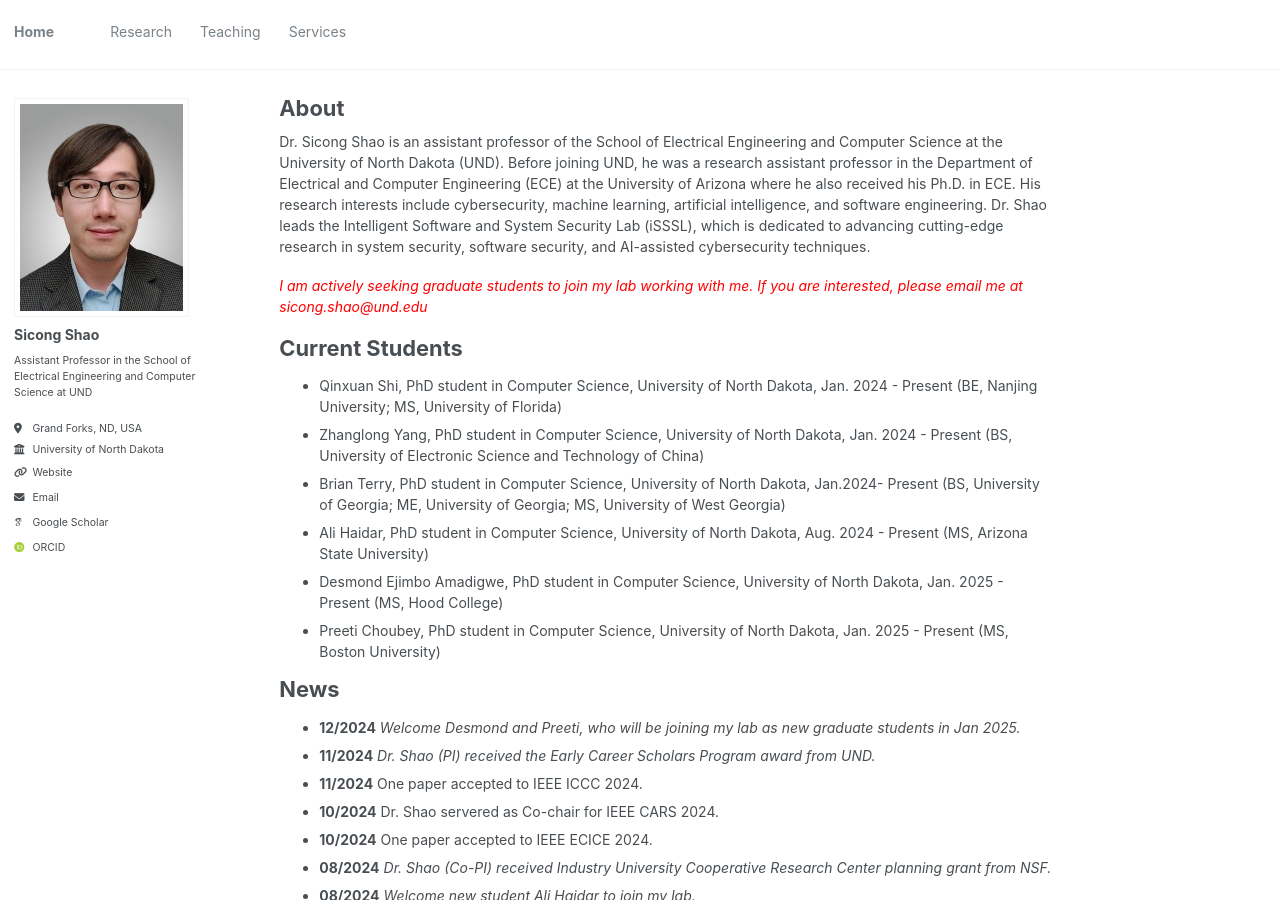
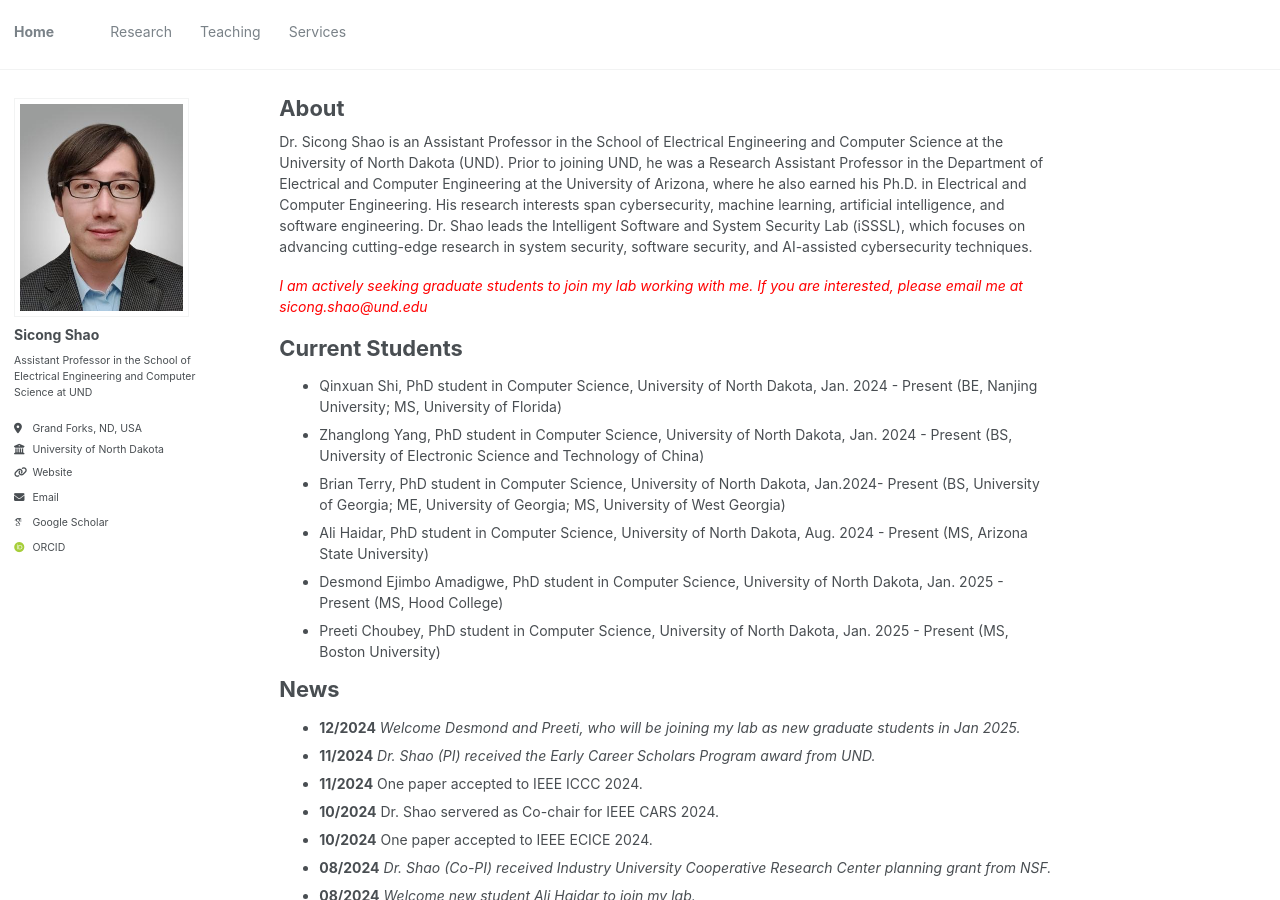
Before and after one commit to sicongshao/sicongshao.github.io, a Jekyll site: the page built from _pages/about.md, in a window 1280 px wide and 900 px high. Built offline with Jekyll 4.4.1, drawn with Linux system fonts in a browser that asks for light colours; some web fonts are replaced.

Commit message:
first commit

```diff
--- a/_pages/about.md
+++ b/_pages/about.md
@@ -7,7 +7,9 @@ redirect_from:
   - /about.html
 ---
 
-Dr. Sicong Shao is an assistant professor of the School of Electrical Engineering and Computer Science at the University of North Dakota (UND). Before joining UND, he was a research assistant professor in the Department of Electrical and Computer Engineering (ECE) at the University of Arizona where he also received his Ph.D. in ECE.  His research interests include cybersecurity, machine learning, artificial intelligence, and software engineering. Dr. Shao leads the Intelligent Software and System Security Lab (iSSSL), which is dedicated to advancing cutting-edge research in system security, software security, and AI-assisted cybersecurity techniques.
+<!-- Dr. Sicong Shao is an assistant professor of the School of Electrical Engineering and Computer Science at the University of North Dakota (UND). Before joining UND, he was a research assistant professor in the Department of Electrical and Computer Engineering (ECE) at the University of Arizona where he also received his Ph.D. in ECE.  His research interests include cybersecurity, machine learning, artificial intelligence, and software engineering. Dr. Shao leads the Intelligent Software and System Security Lab (iSSSL), which is dedicated to advancing cutting-edge research in system security, software security, and AI-assisted cybersecurity techniques. -->
+
+Dr. Sicong Shao is an Assistant Professor in the School of Electrical Engineering and Computer Science at the University of North Dakota (UND). Prior to joining UND, he was a Research Assistant Professor in the Department of Electrical and Computer Engineering at the University of Arizona, where he also earned his Ph.D. in Electrical and Computer Engineering. His research interests span cybersecurity, machine learning, artificial intelligence, and software engineering. Dr. Shao leads the Intelligent Software and System Security Lab (iSSSL), which focuses on advancing cutting-edge research in system security, software security, and AI-assisted cybersecurity techniques.
 
 
 
```
